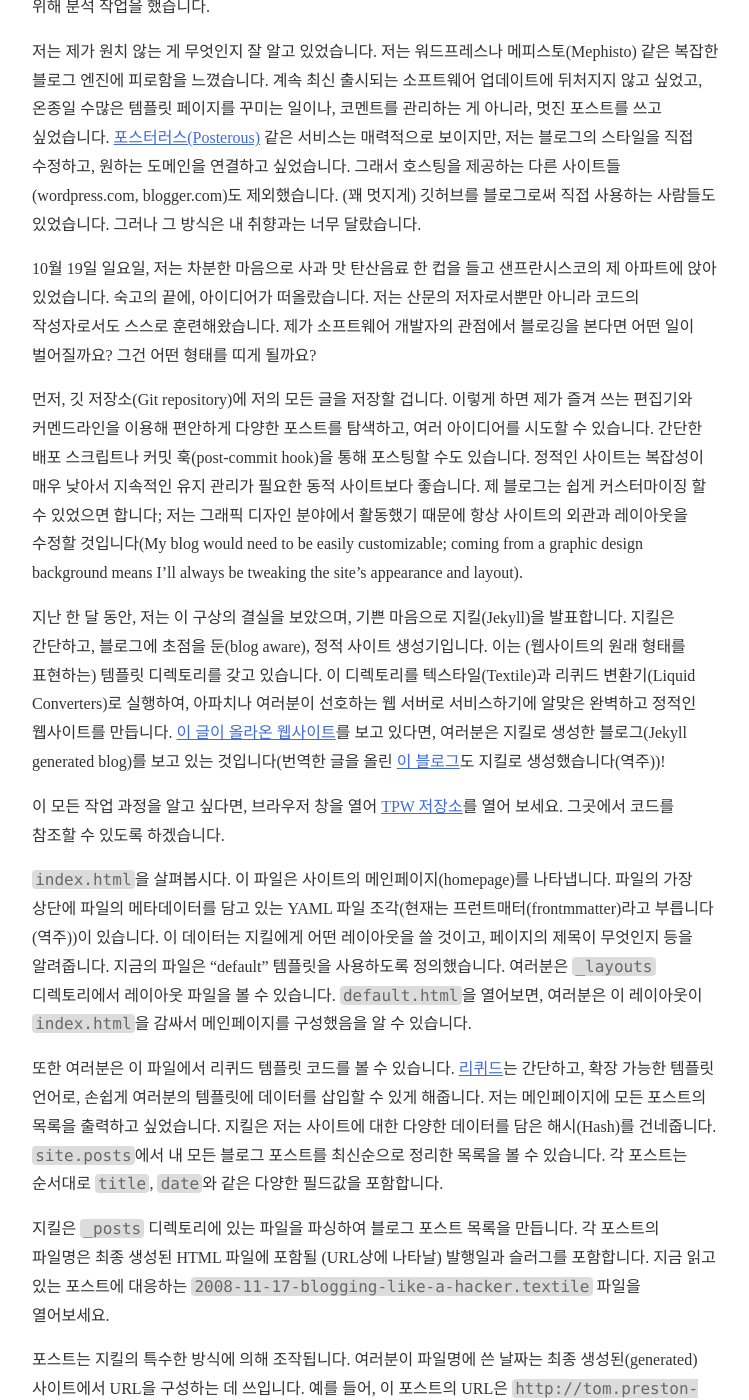
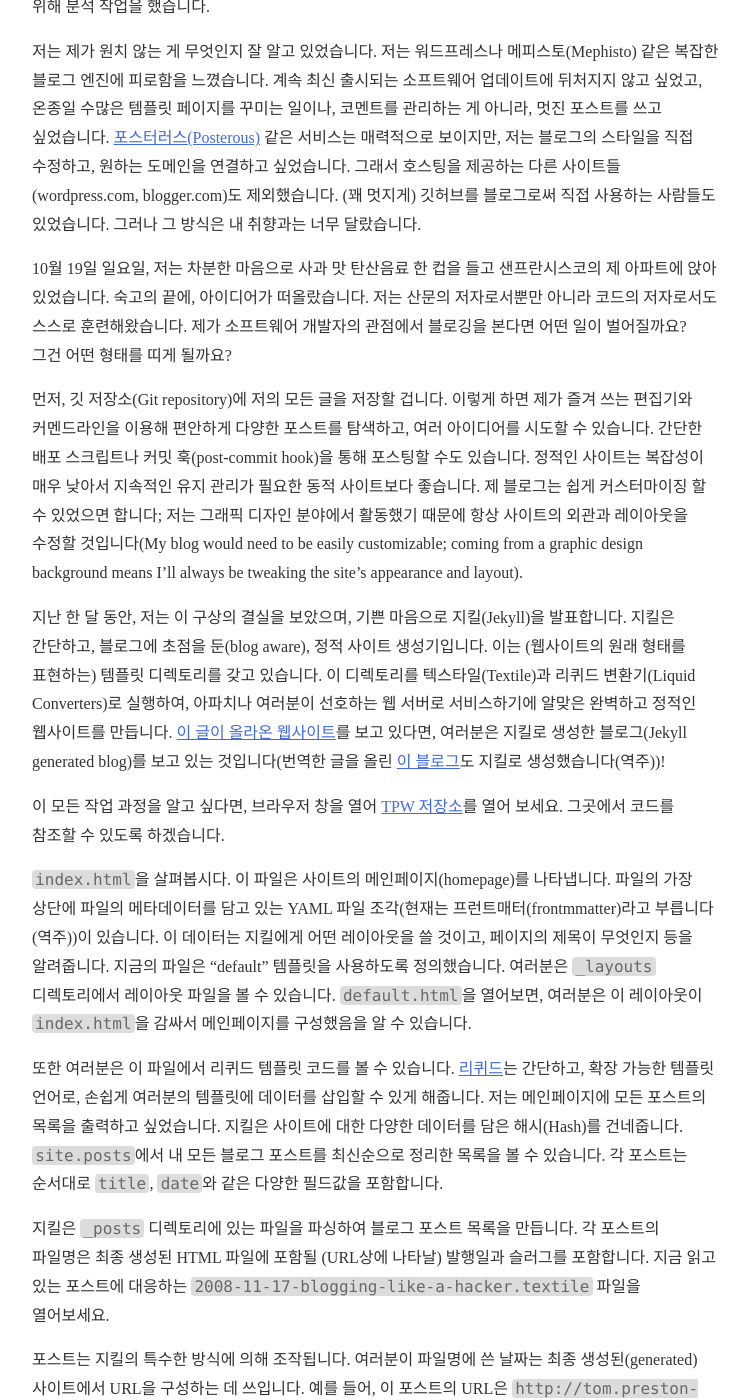
Before and after one commit to paikwiki/paikwiki.github.io, a Jekyll site: the page built from _posts/2018-10-26-blogging-like-a-hacker-kr.md, in a window 1280 px wide and 1400 px high, scrolled down 808 px. Shown: the whole window, without its empty margins (264-1013 px from the left). Built offline with Jekyll 4.4.1, drawn with Linux system fonts in a browser that asks for light colours; some web fonts are replaced.

Commit message:
Fix typo

```diff
--- a/_posts/2018-10-26-blogging-like-a-hacker-kr.md
+++ b/_posts/2018-10-26-blogging-like-a-hacker-kr.md
@@ -22,7 +22,7 @@
 
 [On Sunday, October 19th, I sat down in my San Francisco apartment with a glass of apple cider and a clear mind. After a period of reflection, I had an idea. While I’m not specifically trained as an author of prose, I am trained as an author of code. What would happen if I approached blogging from a software development perspective? What would that look like?]: #
 
-10월 19일 일요일, 저는 차분한 마음으로 사과 맛 탄산음료 한 컵을 들고 샌프란시스코의 제 아파트에 앉아 있었습니다. 숙고의 끝에, 아이디어가 떠올랐습니다. 저는 산문의 저자로서뿐만 아니라 코드의 작성자로서도 스스로 훈련해왔습니다. 제가 소프트웨어 개발자의 관점에서 블로깅을 본다면 어떤 일이 벌어질까요? 그건 어떤 형태를 띠게 될까요?
+10월 19일 일요일, 저는 차분한 마음으로 사과 맛 탄산음료 한 컵을 들고 샌프란시스코의 제 아파트에 앉아 있었습니다. 숙고의 끝에, 아이디어가 떠올랐습니다. 저는 산문의 저자로서뿐만 아니라 코드의 저자로서도 스스로 훈련해왔습니다. 제가 소프트웨어 개발자의 관점에서 블로깅을 본다면 어떤 일이 벌어질까요? 그건 어떤 형태를 띠게 될까요?
 
 [First, all my writing would be stored in a Git repository. This would ensure that I could try out different ideas and explore a variety of posts all from the comfort of my preferred editor and the command line. I’d be able to publish a post via a simple deploy script or post-commit hook. Complexity would be kept to an absolute minimum, so a static site would be preferable to a dynamic site that required ongoing maintenance. My blog would need to be easily customizable; coming from a graphic design background means I’ll always be tweaking the site’s appearance and layout.]: #
 
@@ -42,7 +42,7 @@
 
 [You’ll also notice Liquid templating code in these files. Liquid is a simple, extensible templating language that makes it easy to embed data in your templates. For my homepage I wanted to have a list of all my blog posts. Jekyll hands me a Hash containing various data about my site. A reverse chronological list of all my blog posts can be found in site.posts. Each post, in turn, contains various fields such as title and date.]: #
 
-또한 여러분은 이 파일에서 리퀴드 템플릿 코드를 볼 수 있습니다. [리퀴드](https://shopify.github.io/liquid/)는 간단하고, 확장 가능한 템플릿 언어로, 손쉽게 여러분의 템플릿에 데이터를 삽입할 수 있게 해줍니다. 저는 메인페이지에 모든 포스트의 목록을 출력하고 싶었습니다. 지킬은 저는 사이트에 대한 다양한 데이터를 담은 해시(Hash)를 건네줍니다. `site.posts`에서 내 모든 블로그 포스트를 최신순으로 정리한 목록을 볼 수 있습니다. 각 포스트는 순서대로 `title`, `date`와 같은 다양한 필드값을 포함합니다.
+또한 여러분은 이 파일에서 리퀴드 템플릿 코드를 볼 수 있습니다. [리퀴드](https://shopify.github.io/liquid/)는 간단하고, 확장 가능한 템플릿 언어로, 손쉽게 여러분의 템플릿에 데이터를 삽입할 수 있게 해줍니다. 저는 메인페이지에 모든 포스트의 목록을 출력하고 싶었습니다. 지킬은 사이트에 대한 다양한 데이터를 담은 해시(Hash)를 건네줍니다. `site.posts`에서 내 모든 블로그 포스트를 최신순으로 정리한 목록을 볼 수 있습니다. 각 포스트는 순서대로 `title`, `date`와 같은 다양한 필드값을 포함합니다.
 
 [Jekyll gets the list of blog posts by parsing the files in the _posts directory. Each post’s filename contains the publishing date and slug (what shows up in the URL) that the final HTML file should have. Open up the file corresponding to this blog post: 2008-11-17-blogging-like-a-hacker.textile. GitHub renders textile files by default, so to better understand the file, click on the raw view to see the original file. Here I’ve specified the post layout. If you look at that file you’ll see an example of a nested layout. Layouts can contain other layouts allowing you a great deal of flexibility in how pages are assembled. In my case I use a nested layout in order to show related posts for each blog entry. The YAML also specifies the post’s title which is then embedded in the post’s body via Liquid.]: #
 
```
